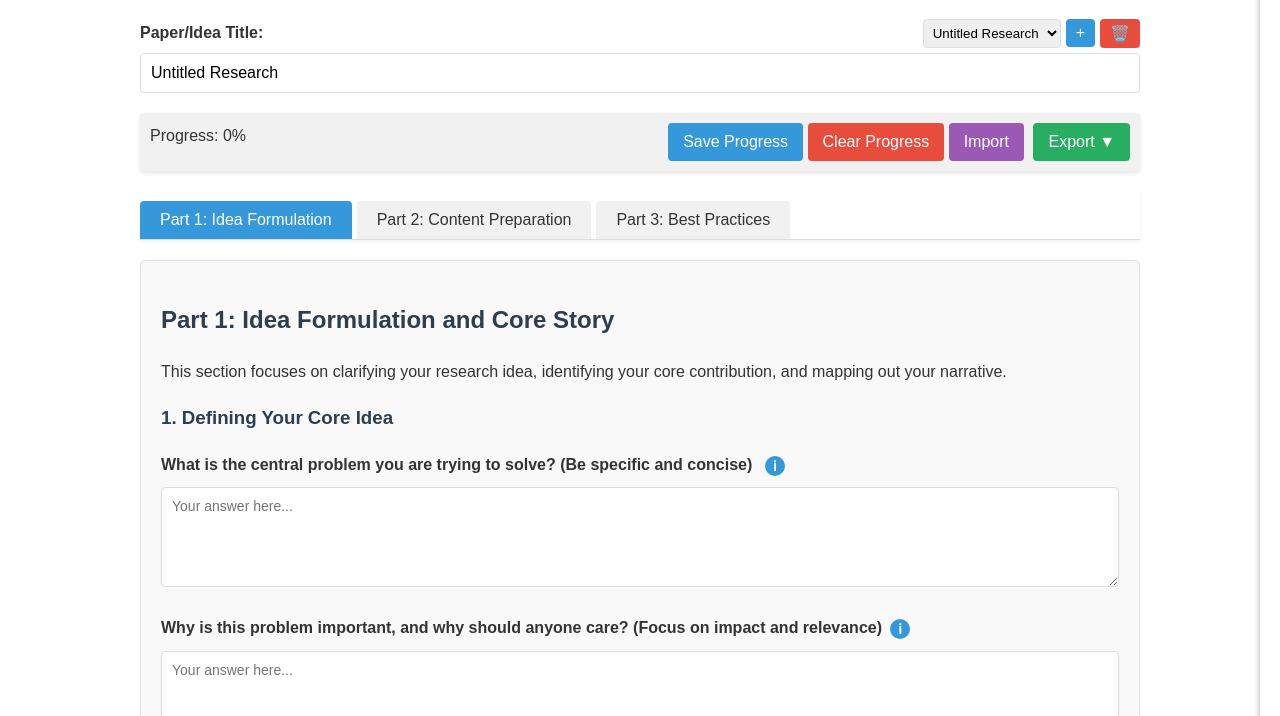
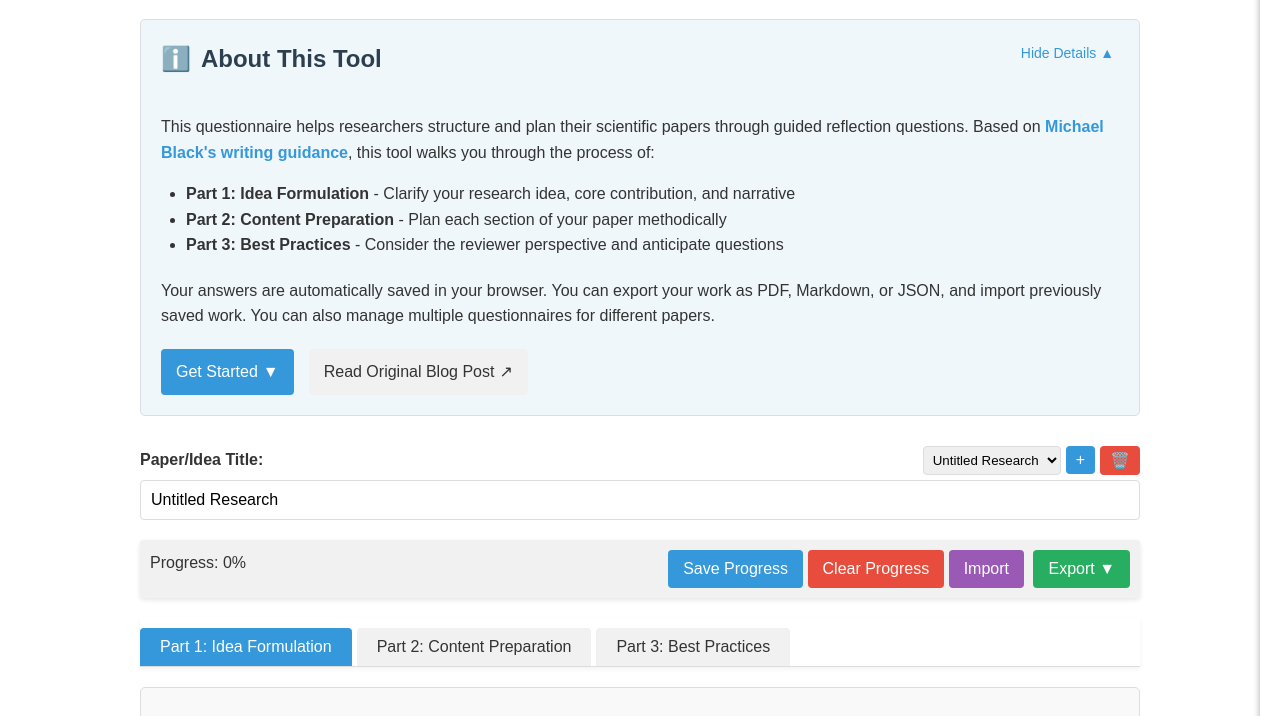
Before and after one commit to anubhavshrimal/research-paper-planner, a plain HTML site: page index.html in a window 1280 px wide. Shown: the part 84-800 px from the top of the page. Drawn offline with Linux system fonts and the light colour scheme.

Commit message:
Adding helpful information about the tool on webpage

```diff
--- a/index.html
+++ b/index.html
@@ -262,6 +262,57 @@
 
 <body>
     <h1 style="position: relative; z-index: 101; margin-top: 10px;">Research Paper Questionnaire</h1>
+
+    <!-- Introduction Section -->
+    <div class="intro-section"
+        style="margin-bottom: 30px; padding: 20px; border: 1px solid #ddd; border-radius: 5px; background-color: #f0f7fb; position: relative;">
+        <div style="display: flex; justify-content: space-between; align-items: flex-start; margin-bottom: 15px;">
+            <h2 style="margin-top: 0; color: #2c3e50; display: flex; align-items: center;">
+                <span style="display: inline-block; margin-right: 10px; font-size: 24px;">ℹ️</span>
+                About This Tool
+            </h2>
+            <button id="toggle-intro"
+                style="background: none; border: none; color: #3498db; cursor: pointer; font-size: 14px; padding: 5px;">
+                Hide Details ▲
+            </button>
+        </div>
+
+        <div id="intro-content">
+            <p>
+                This questionnaire helps researchers structure and plan their scientific papers through guided
+                reflection questions.
+                Based on <a href="https://medium.com/@black_51980/writing-a-good-scientific-paper-c0f8af480c91"
+                    target="_blank" style="color: #3498db; text-decoration: none; font-weight: bold;">Michael Black's
+                    writing guidance</a>,
+                this tool walks you through the process of:
+            </p>
+
+            <ul style="padding-left: 25px; margin-bottom: 20px;">
+                <li><strong>Part 1: Idea Formulation</strong> - Clarify your research idea, core contribution, and
+                    narrative</li>
+                <li><strong>Part 2: Content Preparation</strong> - Plan each section of your paper methodically</li>
+                <li><strong>Part 3: Best Practices</strong> - Consider the reviewer perspective and anticipate questions
+                </li>
+            </ul>
+
+            <p>
+                Your answers are automatically saved in your browser. You can export your work as PDF, Markdown, or
+                JSON,
+                and import previously saved work. You can also manage multiple questionnaires for different papers.
+            </p>
+
+            <div style="display: flex; margin-top: 20px; gap: 15px;">
+                <button id="get-started"
+                    style="background-color: #3498db; color: white; border: none; border-radius: 4px; padding: 10px 15px; cursor: pointer; display: flex; align-items: center;">
+                    Get Started <span style="margin-left: 5px;">▼</span>
+                </button>
+                <a href="https://medium.com/@black_51980/writing-a-good-scientific-paper-c0f8af480c91" target="_blank"
+                    style="background-color: #f1f1f1; color: #333; text-decoration: none; border: none; border-radius: 4px; padding: 10px 15px; cursor: pointer; display: flex; align-items: center;">
+                    Read Original Blog Post <span style="margin-left: 5px;">↗</span>
+                </a>
+            </div>
+        </div>
+    </div>
 
     <div class="paper-title-container" style="margin-bottom: 20px;">
         <div style="display: flex; justify-content: space-between; align-items: center; margin-bottom: 5px;">
--- a/script.js
+++ b/script.js
@@ -184,6 +184,37 @@ document.addEventListener('DOMContentLoaded', function () {
 
     // Update dropdown and load current questionnaire
     updateQuestionnaireSelector();
+
+    // Introduction section functionality
+    const toggleIntroBtn = document.getElementById('toggle-intro');
+    const introContent = document.getElementById('intro-content');
+    const getStartedBtn = document.getElementById('get-started');
+    const introSection = document.querySelector('.intro-section');
+
+    // Check if the user has previously hidden the intro
+    if (localStorage.getItem('hideIntro') === 'true') {
+        introContent.style.display = 'none';
+        toggleIntroBtn.textContent = 'Show Details ▼';
+    }
+
+    // Toggle intro visibility
+    toggleIntroBtn.addEventListener('click', function () {
+        if (introContent.style.display === 'none') {
+            introContent.style.display = 'block';
+            toggleIntroBtn.textContent = 'Hide Details ▲';
+            localStorage.setItem('hideIntro', 'false');
+        } else {
+            introContent.style.display = 'none';
+            toggleIntroBtn.textContent = 'Show Details ▼';
+            localStorage.setItem('hideIntro', 'true');
+        }
+    });
+
+    // Scroll to questionnaire when "Get Started" is clicked
+    getStartedBtn.addEventListener('click', function () {
+        const paperTitleContainer = document.querySelector('.paper-title-container');
+        paperTitleContainer.scrollIntoView({ behavior: 'smooth' });
+    });
 
     // Tab Navigation
     const tabButtons = document.querySelectorAll('.tab-button');
```
